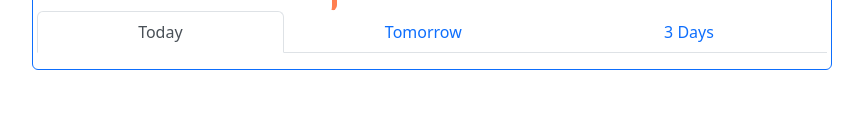
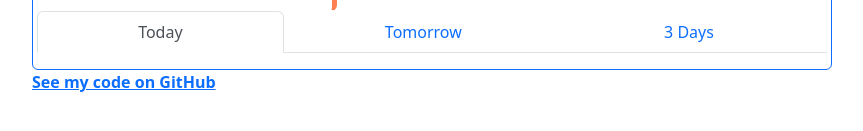
Before and after one commit to gannasy/SheCodes-weather, a plain HTML site: page index.html in a window 1280 px wide. Shown: the part 639-770 px from the top of the page, without its empty margins (50-913 px from the left). Drawn offline with nearby package versions, Linux system fonts and the light colour scheme; no server answers.

Commit message:
git added

```diff
--- a/index.html
+++ b/index.html
@@ -106,6 +106,13 @@
           </div>
         </div>
       </div>
+      <p id="Git">
+        <a
+          href="https://github.com/gannasy/SheCodes-weather/commits/master"
+          target="_blank"
+          >See my code on GitHub</a
+        >
+      </p>
     </div>
     <script src="app.js"></script>
   </body>
--- a/styles.css
+++ b/styles.css
@@ -58,3 +58,7 @@ p {
 .active:hover {
   text-decoration: underline;
 }
+
+#Git {
+  color: black;
+}
```
